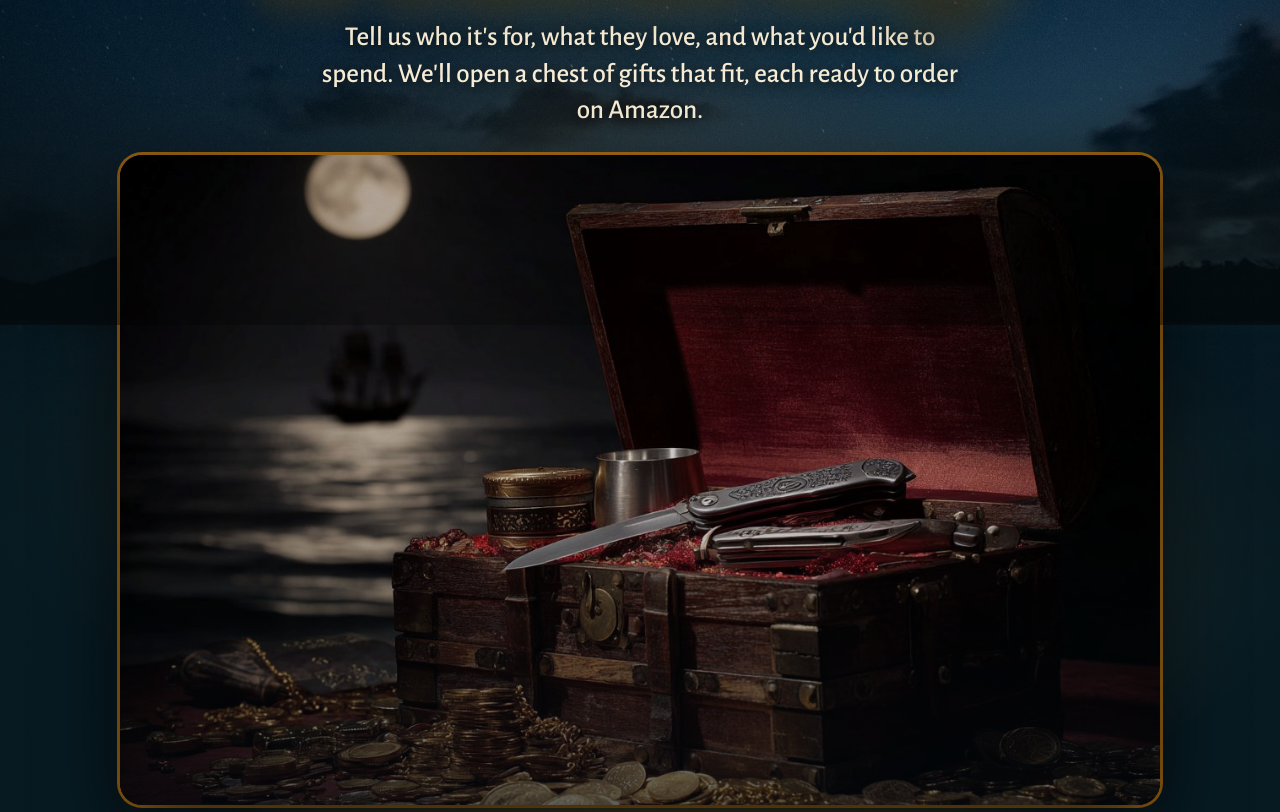
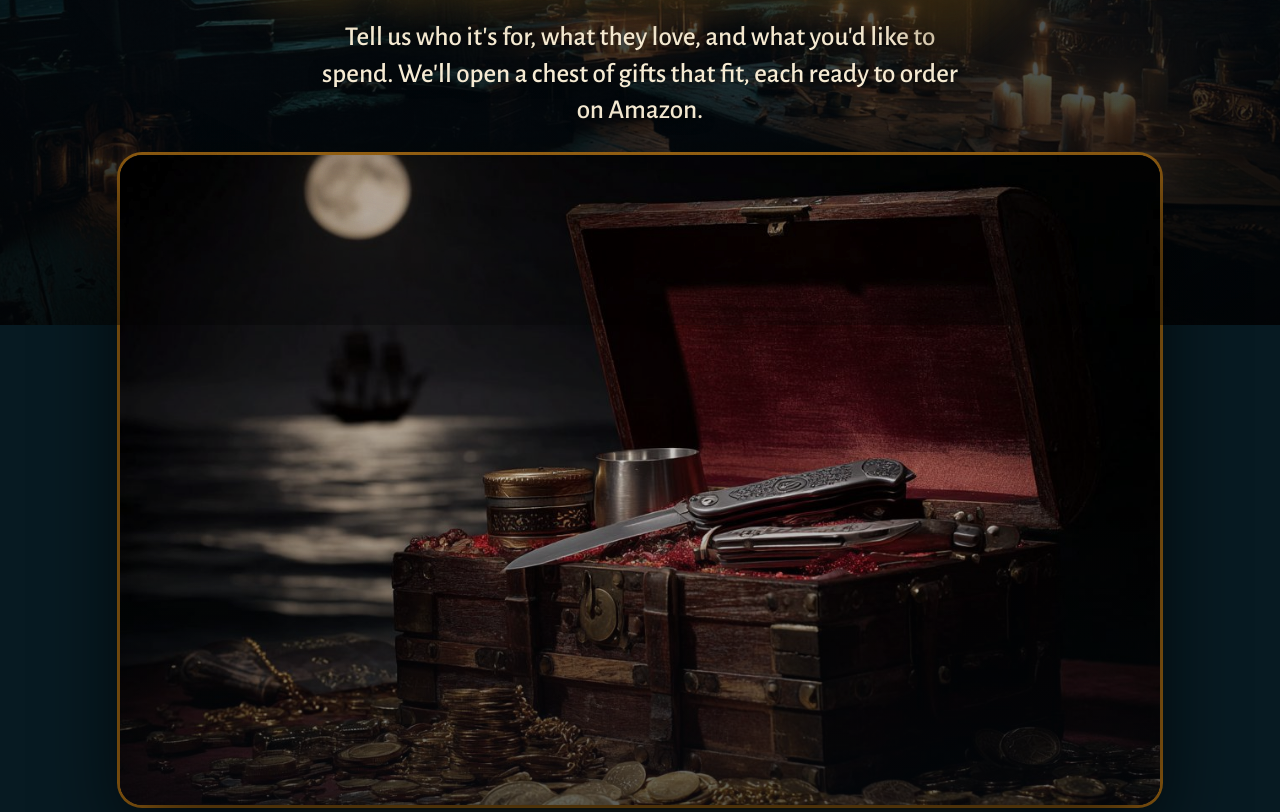
Before and after one commit to islandglobalco/treasure, a website: page index.html in a window 1280 px wide. Shown: the part 475-1287 px from the top of the page. Drawn offline with nearby package versions, Linux system fonts and the light colour scheme; no server answers; a web font is replaced by a local one.

Commit message:
Add files via upload

```diff
--- a/index.html
+++ b/index.html
@@ -32,14 +32,8 @@ html, body { overflow-x: clip; }
 body {
   margin: 0; color: var(--bone); font: 400 1.0625rem/1.5 var(--body);
   background-color: var(--night);
-  background-image:
-    radial-gradient(ellipse 60% 38% at 50% 34%, rgba(255, 196, 92, .22), transparent 70%),
-    linear-gradient(180deg, rgba(4, 14, 20, .35) 0%, rgba(4, 14, 20, .55) 420px, rgba(7, 26, 34, .96) 1000px, var(--night) 1300px),
-    url("img/scene/night.jpg");
-  background-size: auto, auto, max(100%, 1400px) auto;
-  background-position: center, center, center top;
-  background-repeat: no-repeat;
 }
+html::before { content: ""; position: fixed; inset: 0; z-index: -1; background: linear-gradient(180deg, rgba(3,9,13,.55), rgba(3,9,13,.78)), url("img/scene/env.jpg") center / cover no-repeat; filter: saturate(.9); }
 /* cinematic finish: edge vignette + fine film grain over everything, never blocking clicks */
 body::before, body::after { content: ""; position: fixed; inset: 0; pointer-events: none; z-index: 40; }
 body::before { background: radial-gradient(ellipse 85% 75% at 50% 45%, transparent 55%, rgba(0, 0, 0, .55) 100%); }
@@ -49,7 +43,7 @@ body::after {
 }
 /* warm god-rays behind the hero chest */
 .hero-chest::before {
-  content: ""; position: absolute; z-index: -1; left: -40%; right: -40%; top: -25%; bottom: 10%;
+  display: none; content: ""; position: absolute; z-index: -1; left: -40%; right: -40%; top: -25%; bottom: 10%;
   background: conic-gradient(from 180deg at 50% 70%, transparent 0deg, rgba(255, 210, 120, .14) 12deg, transparent 24deg, rgba(255, 210, 120, .10) 40deg, transparent 54deg, rgba(255, 210, 120, .13) 150deg, transparent 165deg, rgba(255, 210, 120, .09) 190deg, transparent 205deg, rgba(255, 210, 120, .12) 300deg, transparent 318deg, rgba(255, 210, 120, .1) 336deg, transparent 350deg);
   -webkit-mask: radial-gradient(ellipse 50% 60% at 50% 70%, #000 30%, transparent 75%); mask: radial-gradient(ellipse 50% 60% at 50% 70%, #000 30%, transparent 75%);
   filter: blur(6px); animation: rays 14s linear infinite; opacity: .9;
```
